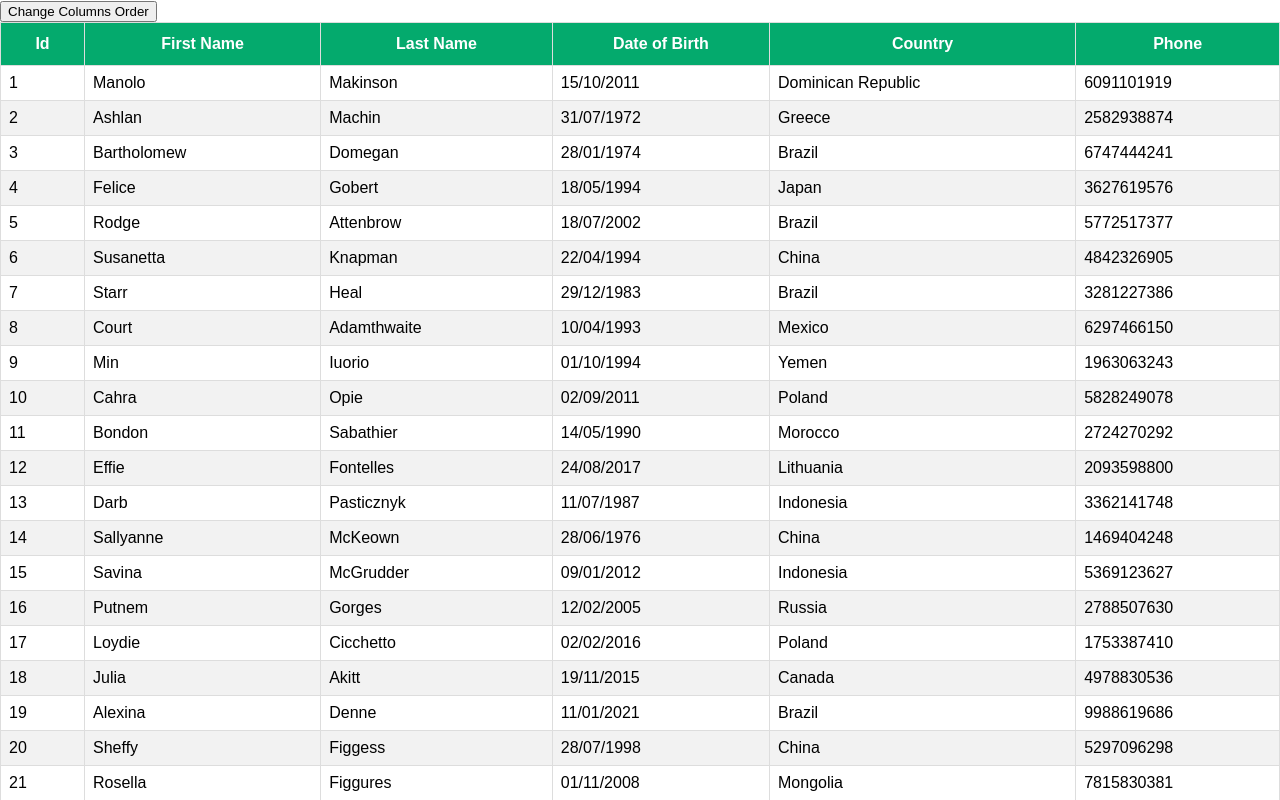
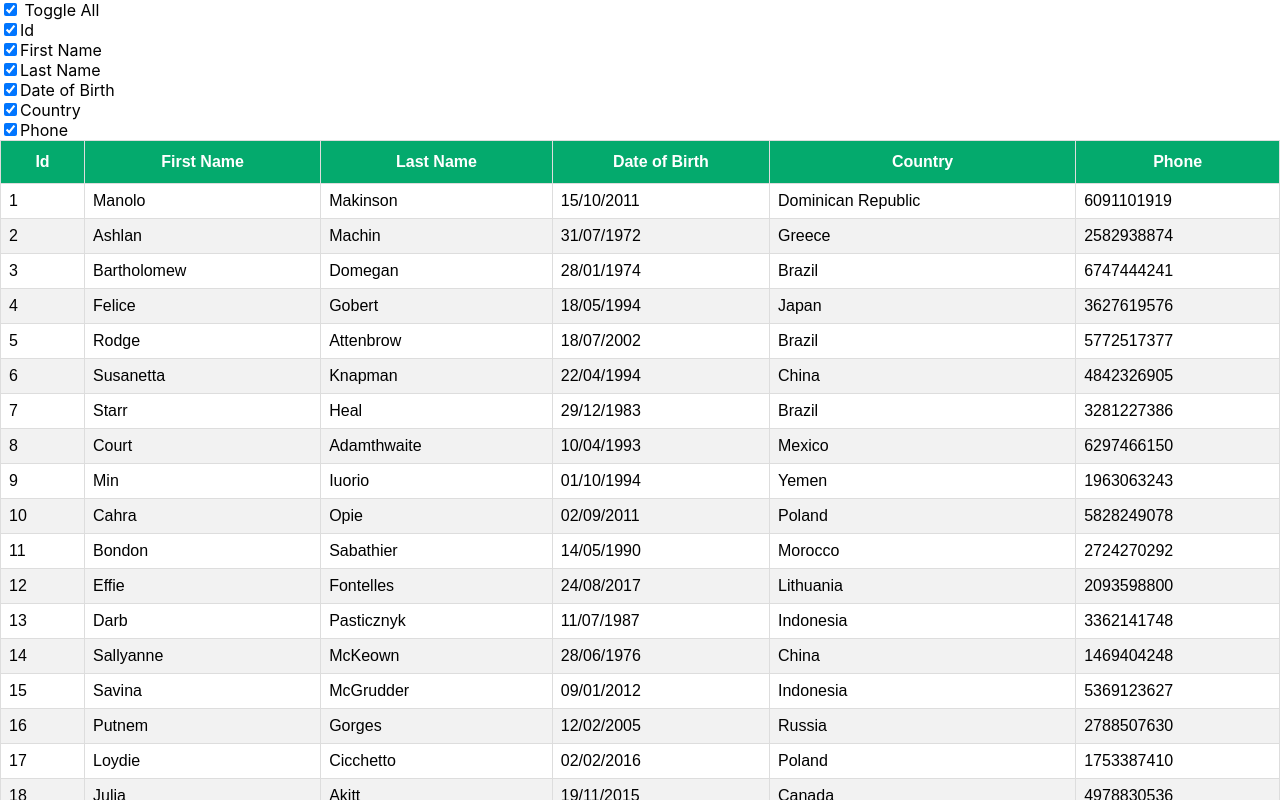
Before and after one commit to jesusbenagal/ReactTableExample, a React (Create React App) app: page / in a window 1280 px wide. Shown: the top 800 px of the page. Built offline with nearby package versions, Linux system fonts and the light colour scheme.

Commit message:
Adding ColumnHiding

```diff
--- a/src/App.js
+++ b/src/App.js
@@ -1,5 +1,6 @@
 import "./App.css";
 import BasicTable from "./components/BasicTable";
+import ColumHiding from "./components/ColumnHiding";
 import ColumnOrder from "./components/ColumnOrder";
 import FilteringTable from "./components/FilteringTable";
 import PaginationTable from "./components/PaginationTable";
@@ -9,7 +10,7 @@
 function App() {
   return (
     <div>
-      <ColumnOrder />
+      <ColumHiding />
     </div>
   );
 }
--- /dev/null
+++ b/src/components/ColumnHiding.js
@@ -0,0 +1,75 @@
+import React, { useMemo } from "react";
+import { useTable } from "react-table";
+import MOCK_DATA from "./MOCK_DATA.json";
+import { COLUMNS } from "./columns";
+import "./table.css";
+import { Checkbox } from "./Checkbox";
+
+const ColumHiding = () => {
+  const columns = useMemo(() => COLUMNS, []);
+  const data = useMemo(() => MOCK_DATA, []);
+
+  const {
+    getTableProps,
+    getTableBodyProps,
+    headerGroups,
+    footerGroups,
+    rows,
+    prepareRow,
+    allColumns,
+    getToggleHideAllColumnsProps,
+  } = useTable({
+    columns,
+    data,
+  });
+
+  return (
+    <>
+      <div>
+        <div>
+          <Checkbox {...getToggleHideAllColumnsProps()} /> Toggle All
+        </div>
+        {allColumns.map((column) => (
+          <div key={column.id}>
+            <input type="checkbox" {...column.getToggleHiddenProps()} />
+            {column.Header}
+          </div>
+        ))}
+      </div>
+      <table {...getTableProps()}>
+        <thead>
+          {headerGroups.map((headerGroup) => (
+            <tr {...headerGroup.getHeaderGroupProps()}>
+              {headerGroup.headers.map((column) => (
+                <th {...column.getHeaderProps()}>{column.render("Header")}</th>
+              ))}
+            </tr>
+          ))}
+        </thead>
+        <tbody {...getTableBodyProps()}>
+          {rows.map((row) => {
+            prepareRow(row);
+            return (
+              <tr {...row.getRowProps()}>
+                {row.cells.map((cell) => (
+                  <td {...cell.getCellProps()}>{cell.render("Cell")}</td>
+                ))}
+              </tr>
+            );
+          })}
+        </tbody>
+        <tfoot>
+          {footerGroups.map((footerGroup) => (
+            <tr {...footerGroup.getFooterGroupProps()}>
+              {footerGroup.headers.map((column) => (
+                <td {...column.getFooterProps()}>{column.render("Footer")}</td>
+              ))}
+            </tr>
+          ))}
+        </tfoot>
+      </table>
+    </>
+  );
+};
+
+export default ColumHiding;
```
